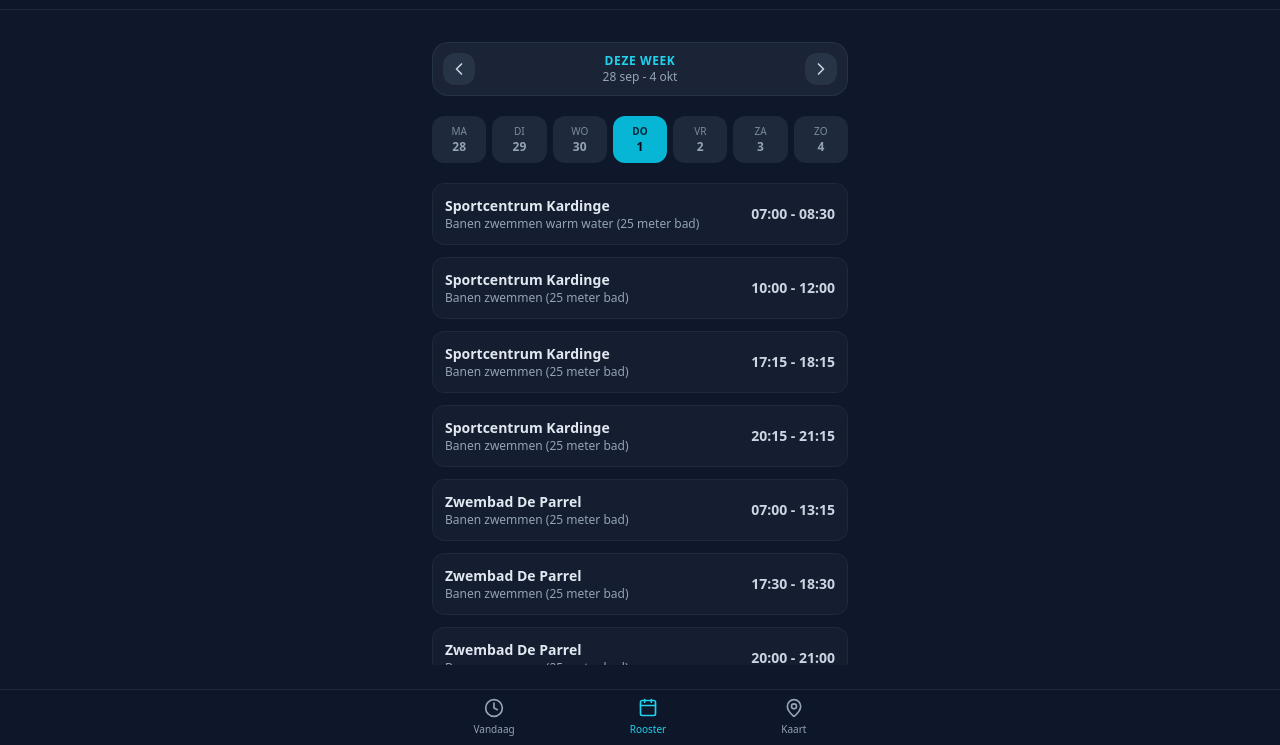
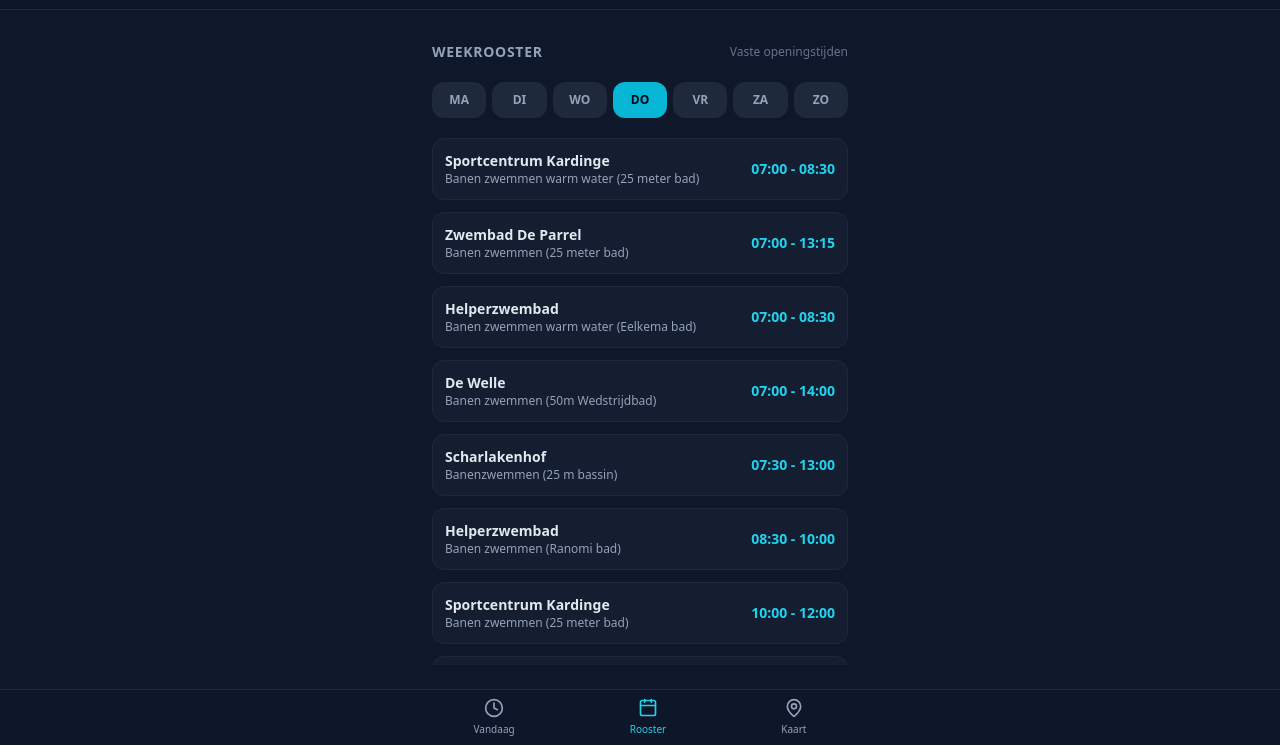
Before and after one commit to sanderrgro/triswim-groningen, a plain HTML site: page index.html in a window 1280 px wide. Both pictures are taken after a click on the button "Rooster". Shown: the part 55-800 px from the top of the page. Drawn offline with nearby package versions, Linux system fonts and the light colour scheme.

Commit message:
Update index.html

```diff
--- a/index.html
+++ b/index.html
@@ -48,20 +48,15 @@
 
     <!-- TAB 2: ROOSTER -->
     <section id="tab-roster" class="hidden space-y-4">
-      <div class="flex items-center justify-between bg-slate-800/80 p-2.5 rounded-2xl border border-slate-700/50">
-        <button onclick="changeWeek(-1)" class="p-1.5 rounded-xl bg-slate-700/50 text-slate-300 hover:bg-slate-700 hover:text-white transition">
-          <i data-lucide="chevron-left" class="w-5 h-5"></i>
-        </button>
-        <div class="text-center">
-          <div id="week-label" class="text-xs font-bold text-cyan-400 uppercase tracking-wider">Deze week</div>
-          <div id="week-range" class="text-xs text-slate-400"></div>
-        </div>
-        <button onclick="changeWeek(1)" class="p-1.5 rounded-xl bg-slate-700/50 text-slate-300 hover:bg-slate-700 hover:text-white transition">
-          <i data-lucide="chevron-right" class="w-5 h-5"></i>
-        </button>
+      <div class="flex justify-between items-center">
+        <h2 class="text-sm font-semibold text-slate-400 uppercase tracking-wider">Weekrooster</h2>
+        <span class="text-xs text-slate-500">Vaste openingstijden</span>
       </div>
 
+      <!-- Dagenkiezer (Ma t/m Zo) -->
       <div id="day-selector" class="flex gap-1.5 overflow-x-auto no-scrollbar py-1"></div>
+
+      <!-- Lijst met sessies voor de gekozen dag -->
       <div id="roster-list" class="space-y-3"></div>
     </section>
 
@@ -96,34 +91,19 @@
     let SESSIONS = [];
     let leafletMap = null;
 
-    const DAY_NAMES_MAP = {
-      1: "maandag",
-      2: "dinsdag",
-      3: "woensdag",
-      4: "donderdag",
-      5: "vrijdag",
-      6: "zaterdag",
-      7: "zondag"
-    };
+    const DAYS_ORDER = [
+      { key: "maandag", short: "Ma" },
+      { key: "dinsdag", short: "Di" },
+      { key: "woensdag", short: "Wo" },
+      { key: "donderdag", short: "Do" },
+      { key: "vrijdag", short: "Vr" },
+      { key: "zaterdag", short: "Za" },
+      { key: "zondag", short: "Zo" }
+    ];
 
-    let currentWeekOffset = 0;
-    let selectedDate = new Date();
-
-    function getMonday(d, weekOffset = 0) {
-      const date = new Date(d);
-      const day = date.getDay();
-      const diff = date.getDate() - day + (day === 0 ? -6 : 1);
-      const monday = new Date(date.setDate(diff));
-      monday.setDate(monday.getDate() + (weekOffset * 7));
-      return monday;
-    }
-
-    function formatDateISO(date) {
-      const year = date.getFullYear();
-      const month = String(date.getMonth() + 1).padStart(2, '0');
-      const day = String(date.getDate()).padStart(2, '0');
-      return `${year}-${month}-${day}`;
-    }
+    // Bepaal de huidige dagnaam voor initiële selectie
+    const todayIndex = new Date().getDay(); // 0 = zondag, 1 = maandag, ...
+    let selectedDayKey = DAYS_ORDER[todayIndex === 0 ? 6 : todayIndex - 1].key;
 
     async function loadData() {
       try {
@@ -135,7 +115,8 @@
         SESSIONS = data.sessions || data.recurring_schedule || [];
 
         renderToday();
-        updateWeekView();
+        renderDaySelector();
+        renderRoster(selectedDayKey);
       } catch (err) {
         console.error("Fout bij inladen data:", err);
         const errHtml = `<div class="text-center py-8 text-rose-400 text-sm">Fout bij laden van schedule.json.</div>`;
@@ -164,25 +145,15 @@
       if (tab === 'map' && !leafletMap) initMap();
     }
 
-    function filterSessionsForDate(targetDate) {
-      const dateISO = formatDateISO(targetDate);
-      const dayNum = targetDate.getDay() === 0 ? 7 : targetDate.getDay();
-      const dayName = DAY_NAMES_MAP[dayNum];
-
-      return SESSIONS.filter(s => {
-        if (s.date && s.date === dateISO) return true;
-        if (s.day_of_week && s.day_of_week.toLowerCase() === dayName) return true;
-        if (s.day && Number(s.day) === dayNum) return true;
-        return false;
-      });
-    }
-
     function renderToday() {
       const container = document.getElementById('today-list');
       const now = new Date();
       const currentMinutes = now.getHours() * 60 + now.getMinutes();
 
-      const todaySessions = filterSessionsForDate(now);
+      const dayNum = now.getDay() === 0 ? 6 : now.getDay() - 1;
+      const todayName = DAYS_ORDER[dayNum].key;
+
+      const todaySessions = SESSIONS.filter(s => s.day_of_week && s.day_of_week.toLowerCase() === todayName);
 
       // Filter sessies waarvan de eindtijd al is verstreken
       const upcomingSessions = todaySessions.filter(s => {
@@ -216,21 +187,16 @@
 
         let statusBadge = '';
 
-        // Status- en kleurbepaling
         if (currentMinutes >= startMinutes && currentMinutes < endMinutes) {
           if (endMinutes - currentMinutes <= 30) {
-            // Gaat bijna sluiten (Rood)
             statusBadge = `<span class="bg-rose-500/20 text-rose-400 border border-rose-500/30 text-[10px] font-bold px-2 py-0.5 rounded-full">Gaat bijna sluiten</span>`;
           } else {
-            // Nu geopend (Groen)
             statusBadge = `<span class="bg-emerald-500/20 text-emerald-400 border border-emerald-500/30 text-[10px] font-bold px-2 py-0.5 rounded-full">Nu geopend</span>`;
           }
         } else if (currentMinutes < startMinutes) {
           if (startMinutes - currentMinutes <= 30) {
-            // Gaat bijna open (Oranje)
             statusBadge = `<span class="bg-amber-500/20 text-amber-400 border border-amber-500/30 text-[10px] font-bold px-2 py-0.5 rounded-full">Gaat bijna open</span>`;
           } else {
-            // Later vandaag (Neutraal)
             statusBadge = `<span class="bg-slate-700 text-slate-300 text-[10px] font-medium px-2 py-0.5 rounded-full">Open om ${startTime}</span>`;
           }
         }
@@ -255,70 +221,36 @@
       lucide.createIcons();
     }
 
-    function changeWeek(offsetChange) {
-      currentWeekOffset += offsetChange;
-      selectedDate = getMonday(new Date(), currentWeekOffset);
-      updateWeekView();
+    function renderDaySelector() {
+      const container = document.getElementById('day-selector');
+
+      container.innerHTML = DAYS_ORDER.map(d => {
+        const isSelected = d.key === selectedDayKey;
+        return `
+          <button onclick="selectDay('${d.key}')" class="flex-1 min-w-[44px] py-2.5 rounded-xl text-center transition flex flex-col items-center ${isSelected ? 'bg-cyan-500 text-slate-950 font-bold' : 'bg-slate-800 text-slate-400 hover:bg-slate-700'}">
+            <span class="text-xs uppercase font-bold">${d.short}</span>
+          </button>
+        `;
+      }).join('');
     }
 
-    function updateWeekView() {
-      const monday = getMonday(new Date(), currentWeekOffset);
-      const sunday = new Date(monday);
-      sunday.setDate(sunday.getDate() + 6);
-
-      const labelEl = document.getElementById('week-label');
-      if (currentWeekOffset === 0) labelEl.textContent = "Deze week";
-      else if (currentWeekOffset === 1) labelEl.textContent = "Volgende week";
-      else if (currentWeekOffset === -1) labelEl.textContent = "Vorige week";
-      else labelEl.textContent = `Week ${currentWeekOffset > 0 ? '+' + currentWeekOffset : currentWeekOffset}`;
-
-      const options = { day: 'numeric', month: 'short' };
-      document.getElementById('week-range').textContent =
-        `${monday.toLocaleDateString('nl-NL', options)} - ${sunday.toLocaleDateString('nl-NL', options)}`;
-
-      renderDaySelector(monday);
-      renderRoster(selectedDate);
+    function selectDay(dayKey) {
+      selectedDayKey = dayKey;
+      renderDaySelector();
+      renderRoster(dayKey);
     }
 
-    function renderDaySelector(mondayDate) {
-      const container = document.getElementById('day-selector');
-      const dayNames = ['Ma', 'Di', 'Wo', 'Do', 'Vr', 'Za', 'Zo'];
-
-      let html = '';
-      for (let i = 0; i < 7; i++) {
-        const dayDate = new Date(mondayDate);
-        dayDate.setDate(dayDate.getDate() + i);
-
-        const isSelected = formatDateISO(dayDate) === formatDateISO(selectedDate);
-        const dayNum = dayDate.getDate();
-        const isoStr = formatDateISO(dayDate);
-
-        html += `
-          <button onclick="selectDateByISO('${isoStr}')" class="flex-1 min-w-[48px] py-2 px-1 rounded-xl text-center transition flex flex-col items-center ${isSelected ? 'bg-cyan-500 text-slate-950 font-bold' : 'bg-slate-800 text-slate-400 hover:bg-slate-700'}">
-            <span class="text-[10px] uppercase opacity-80">${dayNames[i]}</span>
-            <span class="text-xs font-bold">${dayNum}</span>
-          </button>
-        `;
-      }
-      container.innerHTML = html;
-    }
-
-    function selectDateByISO(isoStr) {
-      const [y, m, d] = isoStr.split('-').map(Number);
-      selectedDate = new Date(y, m - 1, d);
-      const monday = getMonday(new Date(), currentWeekOffset);
-      renderDaySelector(monday);
-      renderRoster(selectedDate);
-    }
-
-    function renderRoster(targetDate) {
+    function renderRoster(dayKey) {
       const container = document.getElementById('roster-list');
-      const daySessions = filterSessionsForDate(targetDate);
+      const daySessions = SESSIONS.filter(s => s.day_of_week && s.day_of_week.toLowerCase() === dayKey);
 
       if (!daySessions.length) {
-        container.innerHTML = `<div class="text-center py-8 text-slate-500 text-sm">Geen sessies voor deze dag.</div>`;
+        container.innerHTML = `<div class="text-center py-8 text-slate-500 text-sm">Geen sessies gepland voor ${dayKey}.</div>`;
         return;
       }
+
+      // Sorteer op starttijd
+      daySessions.sort((a, b) => (a.start_time || a.start).localeCompare(b.start_time || b.start));
 
       container.innerHTML = daySessions.map(s => {
         const poolKey = s.pool_id || s.poolId;
@@ -334,7 +266,7 @@
               <div class="font-semibold text-sm text-slate-200">${p.name}</div>
               <div class="text-xs text-slate-400">${activity} ${poolType ? `(${poolType})` : ''}</div>
             </div>
-            <div class="text-sm font-bold text-slate-300">${startTime} - ${endTime}</div>
+            <div class="text-sm font-bold text-cyan-400">${startTime} - ${endTime}</div>
           </div>
         `;
       }).join('');
```
